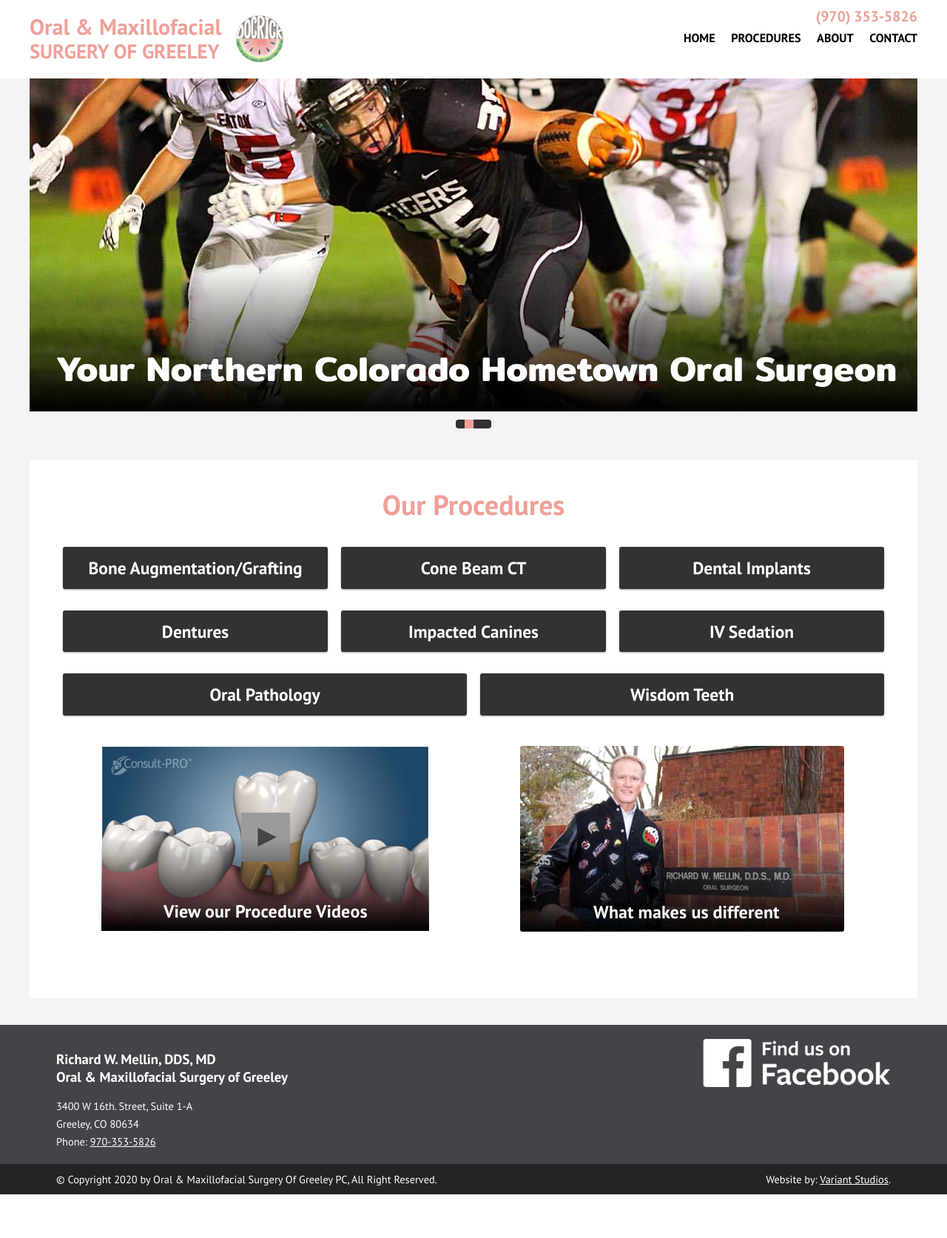
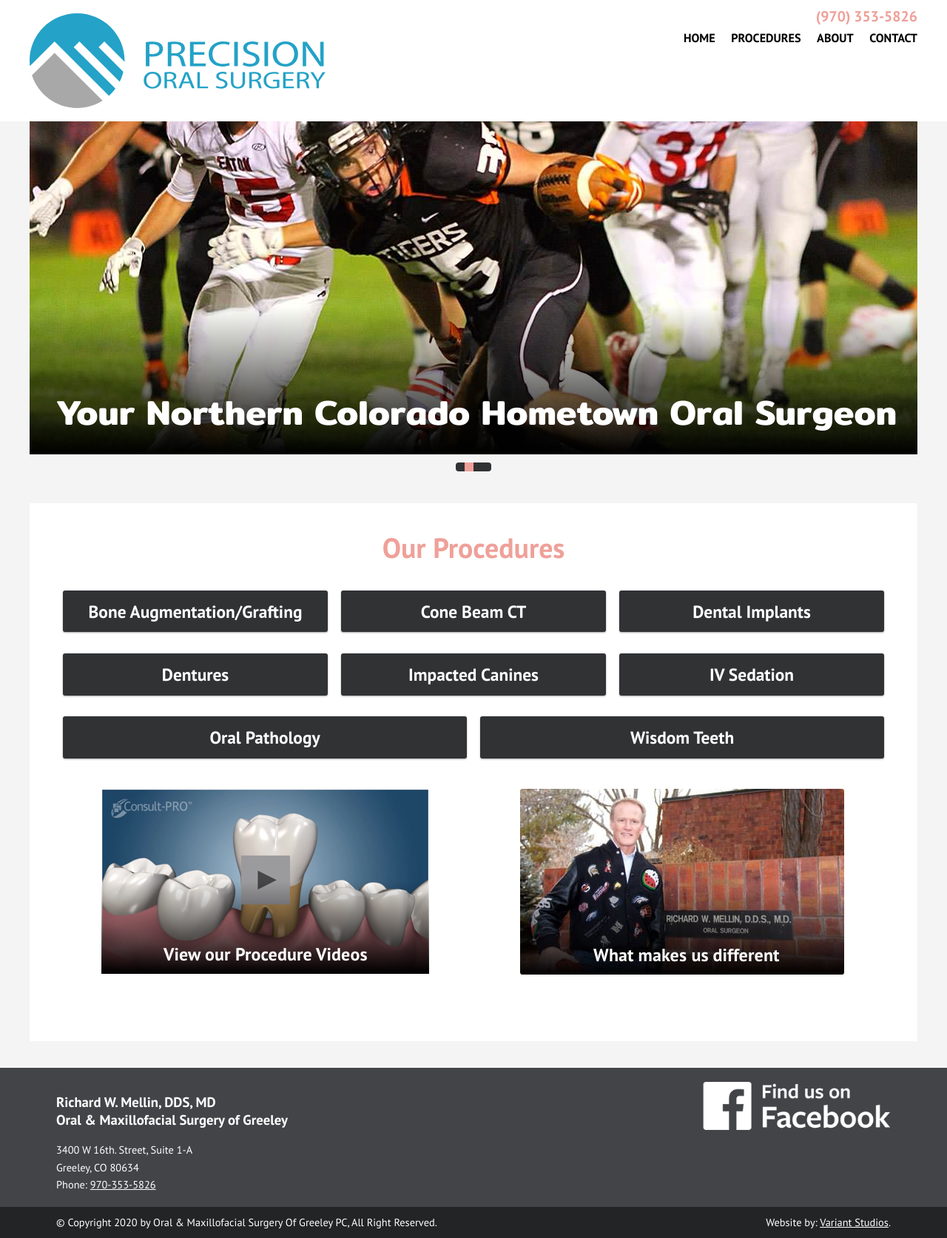
Before and after one commit to variantstudios/oralsurgeryofgreeley.com, a Jekyll site: the page built from index.html, in a window 1280 px wide. Shown: the whole page at 74% size. Built offline with Jekyll 4.4.1, drawn with Linux system fonts in a browser that asks for light colours; cached includes are drawn as plain includes; before the commit the page ends 1614 px from its top, so only the background shows below that.

Commit message:
Updated '_includes/header.html' via CloudCannon

```diff
--- a/_includes/header.html
+++ b/_includes/header.html
@@ -2,7 +2,7 @@
     <div class="clearfix header-wrap">
         <span class="tel"><a href="tel:+1-970-353-5826">(970) 353-5826</a></span>
         <div class="site-name logo">
-            <a href="/"><img src="/assets/images/logo.png" alt="{{site.title}}"></a>
+            <a href="/"><img src="/assets/images/logo.svg" alt="{{site.title}}"></a>
         </div>
 
         <nav class="main-nav">
```
